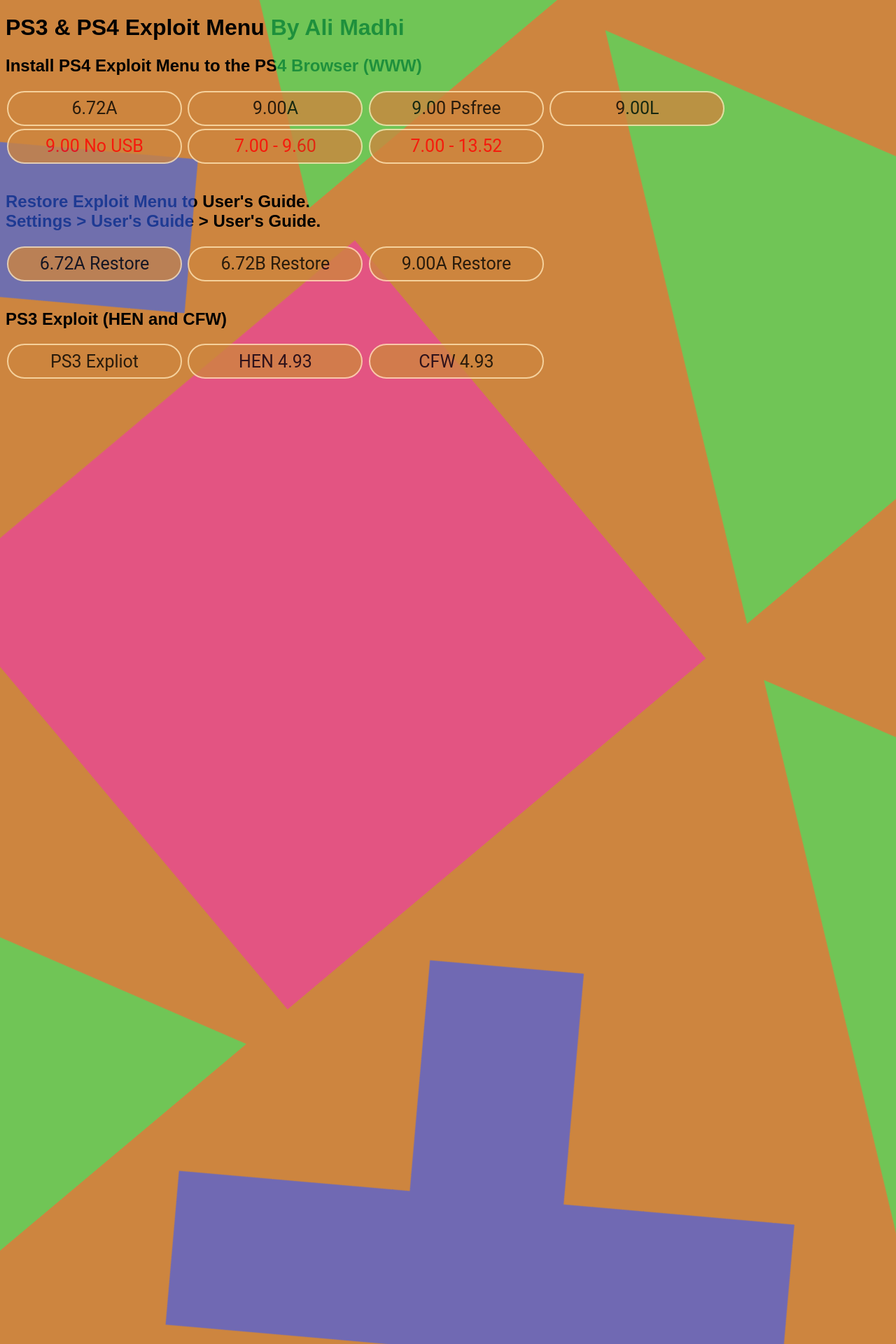
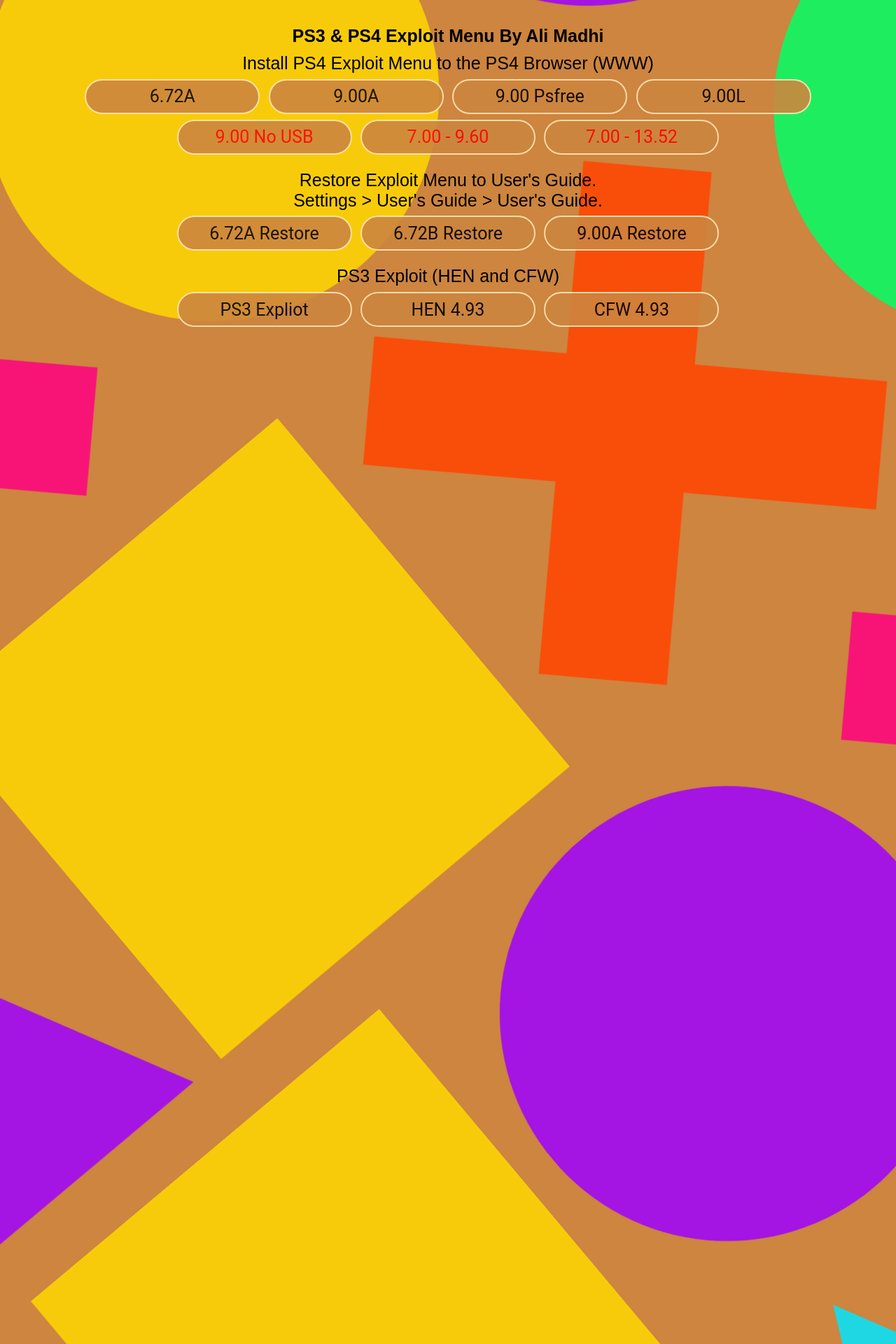
Before and after one commit to pe83/pe83.github.io, a PHP site: page / in a window 1280 px wide. Shown: the top 1920 px of the page at 70% size. Run offline with PHP 8.4, Linux system fonts and the light colour scheme.

Commit message:
Refactor CSS for layout and animation enhancements
Refactor styles for improved layout and animations.

```diff
--- a/styles.css
+++ b/styles.css
@@ -6,125 +6,100 @@
 body {
   background-color: var(--color-cod-gray);
   font-family: Arial, Helvetica, sans-serif;
-  overflow: hidden; /* prevents scrollbars from animated lines */
+  margin: 0;
+  padding: 20px;
+  overflow-x: hidden;
 }
 
-/* --- TILE CONTAINERS --- */
+/* --- FOREGROUND CONTENT WRAPPER --- */
+.menu-container {
+  position: relative;
+  z-index: 10;
+  text-align: center;
+}
+
+h1#msgs {
+  font-size: 25px;
+  text-align: center;
+  color: #000000;
+  margin-bottom: 10px;
+}
+
+h2 {
+  font-size: 25px;
+  margin: auto;
+  color: #000000;
+  font-weight: normal;
+}
+
+/* --- BACKGROUND TILES CONTAINER --- */
 .tiles {
   display: flex;
   flex-direction: column;
   justify-content: center;
+  align-items: center;
   left: 50%;
   position: fixed;
   top: 50%;
-  -webkit-transform: translateX(-50%) translateY(-50%) rotate(320deg);
   transform: translateX(-50%) translateY(-50%) rotate(320deg);
+  gap: 1.5vh;
+  z-index: 1;
+  pointer-events: none;
 }
 
+/* --- LINE ANIMATIONS --- */
 .tiles__line {
-  -webkit-animation: runner 20s linear infinite;
-  animation: runner 20s linear infinite;
   display: flex;
-  transform: translateX(25%);
+  width: max-content;
+  animation: runner 24s linear infinite;
+  will-change: transform;
 }
 
-.tiles__line:nth-child(2) { -webkit-animation-duration: 32s; animation-duration: 32s; }
-.tiles__line:nth-child(3) { -webkit-animation-duration: 44s; animation-duration: 44s; }
+.tiles__line:nth-child(1) { animation-duration: 22s; }
+.tiles__line:nth-child(2) { animation-duration: 28s; animation-direction: reverse; }
+.tiles__line:nth-child(3) { animation-duration: 18s; }
+.tiles__line:nth-child(4) { animation-duration: 25s; animation-direction: reverse; }
 
-.tiles2 {
-  top: 56%;
-  display: none;
+/* --- UNIFORM TILE CARRIAGES --- */
+.tiles__line-img {
+  --tile-margin: 2vw;
+  flex: none;
+  height: 25vh;
+  width: 25vh;
+  margin: var(--tile-margin);
+  opacity: 0.85;
 }
 
-/* --- THE INDIVIDUAL SHAPES --- */
-.tiles__line-img {
-  --tile-margin: 3vw;
-  background-position: 50% 50%;
-  background-size: cover;
-  flex: none;
-  height: 30vh;
-  margin: var(--tile-margin);
-  width: 30vh;
-  opacity: 0.6; /* Increased slightly to see colors better */
+/* --- FIXED SHAPES & STABLE COLORS --- */
+.shape-square   { clip-path: polygon(0% 0%, 100% 0%, 100% 100%, 0% 100%); }
+.shape-circle   { clip-path: circle(50% at 50% 50%); }
+.shape-triangle { clip-path: polygon(50% 0%, 0% 100%, 100% 100%); }
+.shape-x        { clip-path: polygon(20% 0%, 0% 20%, 30% 50%, 0% 80%, 20% 100%, 50% 70%, 80% 100%, 100% 80%, 70% 50%, 100% 20%, 80% 0%, 50% 30%); }
 
-  /* Apply the Shape and Color Shifting Animation */
-  animation: morphShapes 12s infinite alternate ease-in-out;
-}
+.color-coral  { background-color: #FF4500; }
+.color-green  { background-color: #00FF66; }
+.color-blue   { background-color: #00E5FF; }
+.color-pink   { background-color: #FF007F; }
+.color-gold   { background-color: #FFD700; }
+.color-purple { background-color: #9D00FF; }
 
-.tiles__line-img--large {
-  width: 100vh;
-  opacity: 0.5;
-}
-
-/* Creating the "Random" feel by staggering animations on different tiles */
-.tiles__line:nth-child(odd) .tiles__line-img:nth-child(even) {
-  animation-duration: 15s;
-  animation-delay: -4s;
-}
-.tiles__line:nth-child(even) .tiles__line-img:nth-child(odd) {
-  animation-duration: 9s;
-  animation-delay: -2s;
-}
-.tiles__line:nth-child(3) .tiles__line-img:nth-child(3n) {
-  animation-duration: 18s;
-  animation-delay: -7s;
-}
-
-/* --- KEYFRAMES FOR SHAPES AND COLORS --- */
-@keyframes morphShapes {
+/* --- SEAMLESS INFINITE MARQUEE RUNNER --- */
+@keyframes runner {
   0% {
-    /* Square */
-    clip-path: polygon(0% 0%, 100% 0%, 100% 100%, 0% 100%);
-    background-color: var(--color-primary);
-  }
-  25% {
-    /* Circle */
-    clip-path: circle(50% at 50% 50%);
-    background-color: #FF5733; /* Vibrant Orange/Red */
-  }
-  50% {
-    /* Triangle */
-    clip-path: polygon(50% 0%, 0% 100%, 100% 100%);
-    background-color: #33FF57; /* Vibrant Green */
-  }
-  75% {
-    /* X Shape */
-    clip-path: polygon(20% 0%, 0% 20%, 30% 50%, 0% 80%, 20% 100%, 50% 70%, 80% 100%, 100% 80%, 70% 50%, 100% 20%, 80% 0%, 50% 30%);
-    background-color: #3357FF; /* Vibrant Blue */
+    transform: translate3d(0, 0, 0);
   }
   100% {
-    /* Back to Square but different color */
-    clip-path: polygon(0% 0%, 100% 0%, 100% 100%, 0% 100%);
-    background-color: #FF33A8; /* Vibrant Pink */
+    transform: translate3d(-33.333333%, 0, 0);
   }
 }
 
-@keyframes runner {
-  to {
-    -webkit-transform: translateX(-25%);
-    transform: translateX(-25%);
-  }
-}
-
-/* --- OTHER ELEMENTS --- */
+/* --- BUTTONS & UI --- */
 .br2 {
   display: block;
   margin-bottom: 1mm;
 }
 
-.hr2 {
-  border: 3px solid #FFFACD;
-  border-radius: 3px;
-}
-
-.ali1 {
-  text-align: center;
-  background: #CD853F;
-  margin: auto;
-}
-
 button {
-  position: center;
   border: 2px solid #FFE4B5;
   background: #CD853F;
   font-family: 'Roboto', sans-serif;
@@ -133,57 +108,16 @@ button {
   height: 50px;
   font-size: 25px;
   border-radius: 30px;
-  opacity: .8;
-  top: 10vh;
-  bottom: 0px;
-  left: 0px;
-  right: 0px;
-  margin: 2px;
-  transition: .3s;
+  opacity: 0.9;
+  margin: 4px;
+  transition: 0.3s;
   cursor: pointer;
 }
 
 button:hover {
   border: 2px dotted #104F55;
-  background-color: rgba(255, 255, 255, 0.5); /* Fixed rgba color */
-  cursor: pointer;
+  background-color: rgba(255, 255, 255, 0.7);
   color: #104F55;
-  opacity: .8;
-  transition: .3s;
-  box-shadow: 0 8px 16px 0 rgba(0,0,0,0.2);
+  opacity: 1;
+  box-shadow: 0 8px 16px 0 rgba(0, 0, 0, 0.2);
 }
-
-.linear-wipe {
-  text-align: center;
-  background: linear-gradient(to right, rgb(218,165,32) 20%, rgb(255,228,181) 40%, rgb(210,105,30) 60%, #fff 80%);
-  background-size: 200% auto;
-  color: #000;
-  background-clip: text;
-  -webkit-background-clip: text;
-  -webkit-text-fill-color: transparent;
-  -webkit-animation: BackgrounGradient 10s ease infinite;
-  -moz-animation: BackgrounGradient 10s ease infinite;
-  animation: BackgrounGradient 10s ease infinite;
-}
-
-@-webkit-keyframes BackgrounGradient {
-  0% { background-position: 0% 50%; }
-  50% { background-position: 100% 50%; }
-  100% { background-position: 0% 50%; }
-}
-@-moz-keyframes BackgrounGradient {
-  0% { background-position: 0% 50%; }
-  50% { background-position: 100% 50%; }
-  100% { background-position: 0% 50%; }
-}
-@keyframes BackgrounGradient {
-  0% { background-position: 0% 50%; }
-  50% { background-position: 100% 50%; }
-  100% { background-position: 0% 50%; }
-}
-
-@keyframes shine {
-  to {
-    background-position: 200% center;
-  }
-}
```
